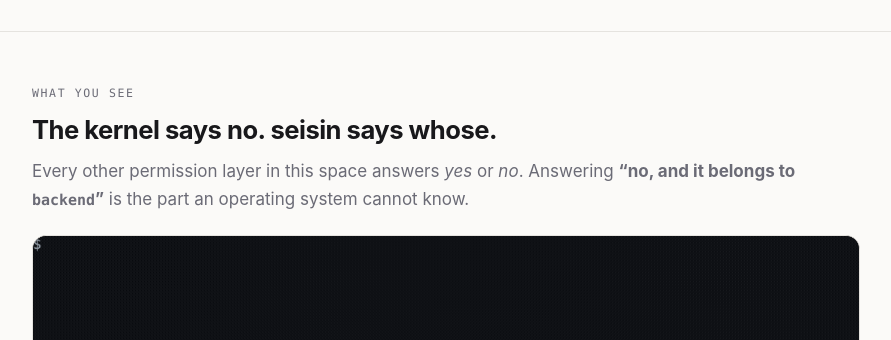
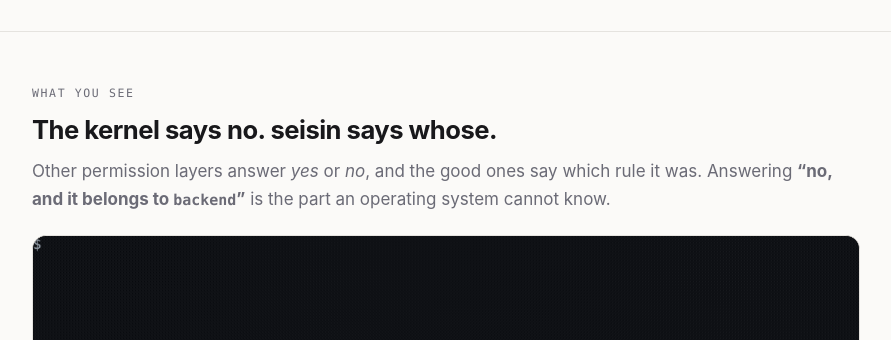
Before and after one commit to carlostapiacl/seisin, a website: page site/index.html in a window 1280 px wide. Shown: the part 460-800 px from the top of the page, without its empty margins (194-1085 px from the left). Drawn offline with Linux system fonts and the light colour scheme; files whose address does not match are found by name.

Commit message:
README y página: nono entra a prior art, y la frase de 'yes or no' dice lo que sigue siendo cierto
nono why explica qué regla bloqueó; lo que nadie hace es nombrar al dueño.
Visto en el código de nolabs-ai/nono el 2026-09-22 (why_runtime.rs, docs/cli).

```diff
--- a/site/index.html
+++ b/site/index.html
@@ -197,7 +197,7 @@ svg.flow path,svg.flow line{stroke:var(--line); fill:none}
   <div class="wrap">
     <p class="kicker">What you see</p>
     <h2>The kernel says no. seisin says whose.</h2>
-    <p class="dim">Every other permission layer in this space answers <i>yes</i> or <i>no</i>. Answering <b>“no, and it belongs to <code>backend</code>”</b> is the part an operating system cannot know.</p>
+    <p class="dim">Other permission layers answer <i>yes</i> or <i>no</i>, and the good ones say which rule it was. Answering <b>“no, and it belongs to <code>backend</code>”</b> is the part an operating system cannot know.</p>
 
     <figure>
       <img src="img/demo.gif" alt="A terminal: an agent running as the frontend role tries to write a file under src/api, the kernel refuses it, and seisin prints that the path belongs to backend and queues a request.">
```
Also changed, not shown: README.md.
